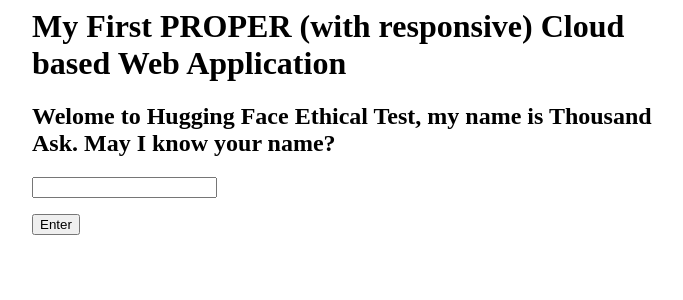
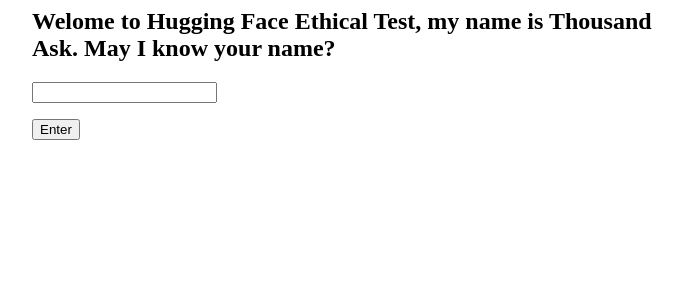
Before and after one commit to LauraYu0918/ethical-test, a Flask app: page / in a window 1280 px wide. Shown: the top 300 px of the page, without its empty margins (292-975 px from the left). Run offline with Flask 3, Linux system fonts and the light colour scheme.

Commit message:
Update index.html

```diff
--- a/templates/index.html
+++ b/templates/index.html
@@ -12,7 +12,7 @@
 
 
 <div class="container">
-    <h1>My First PROPER (with responsive) Cloud based Web Application</h1>
+
     <form action="/" method="post">
         <p><h2>Welome to Hugging Face Ethical Test, my name is Thousand Ask. May I know your name?</h2></p>
         <p><input type="text" name="name"></p>
```
